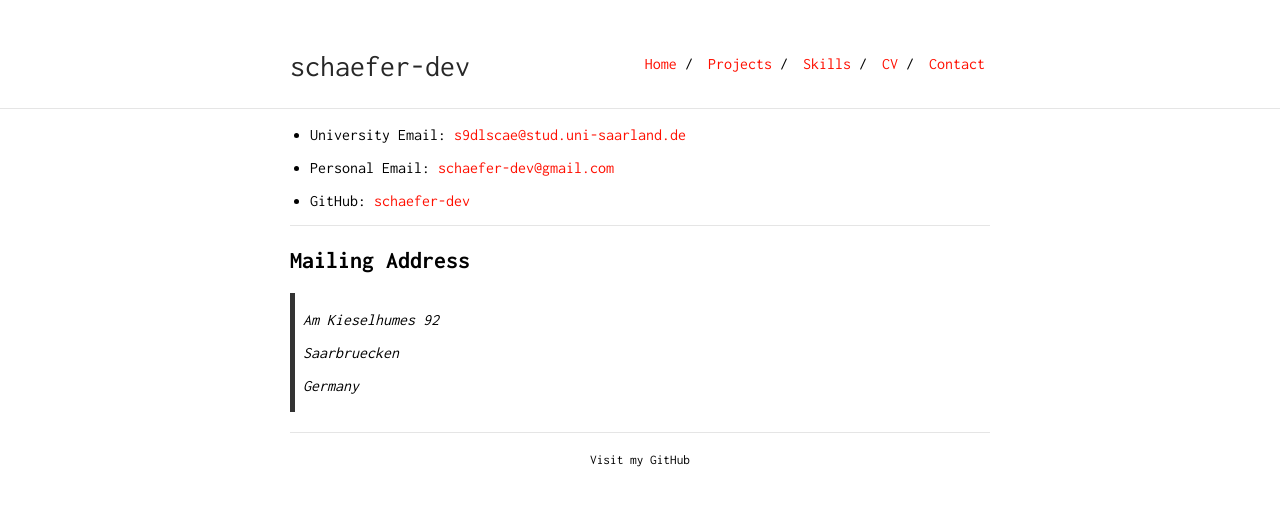
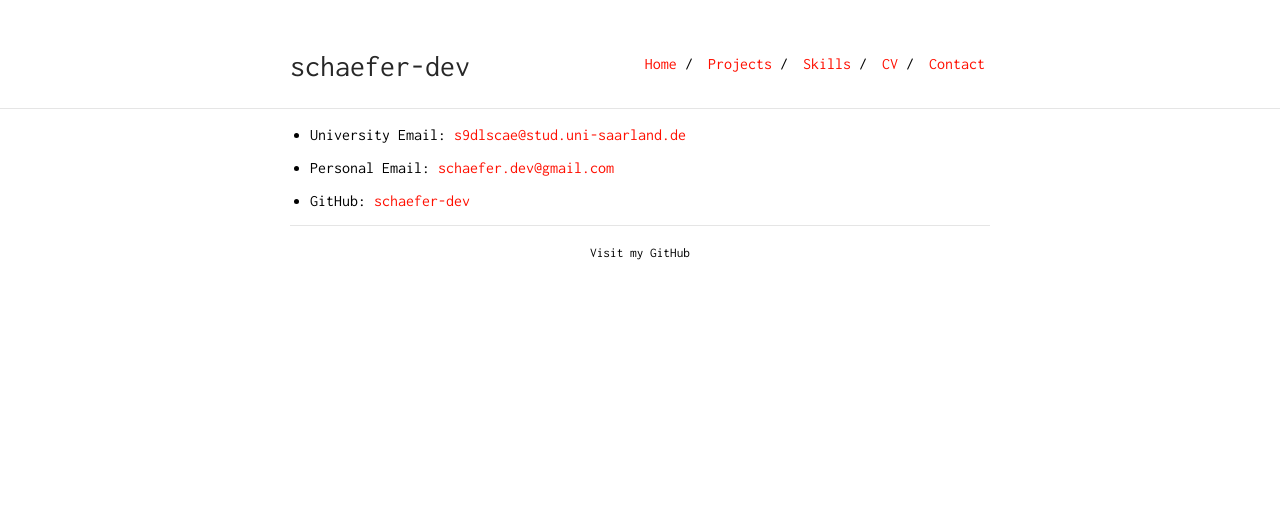
Before and after one commit to schaefer-dev/schaefer-dev.github.io, a Jekyll site: the page built from contact.md, in a window 1280 px wide. Shown: the top 506 px of the page. Built offline with Jekyll 4.4.1, drawn with Linux system fonts in a browser that asks for light colours.

Commit message:
contacts updated

```diff
--- a/contact.md
+++ b/contact.md
@@ -5,16 +5,6 @@ is_contact: true
 
 * University Email: [s9dlscae@stud.uni-saarland.de](mailto:s9dlscae@stud.uni-saarland.de)
 
-* Personal Email: [schaefer-dev@gmail.com](mailto:schaefer-dev@gmail.com)
+* Personal Email: [schaefer.dev@gmail.com](mailto:schaefer.dev@gmail.com)
 
 * GitHub: [schaefer-dev](https://github.com/schaefer-dev)
-
----
-
-## Mailing Address
-
-> Am Kieselhumes 92
->
-> Saarbruecken
->
-> Germany
```
